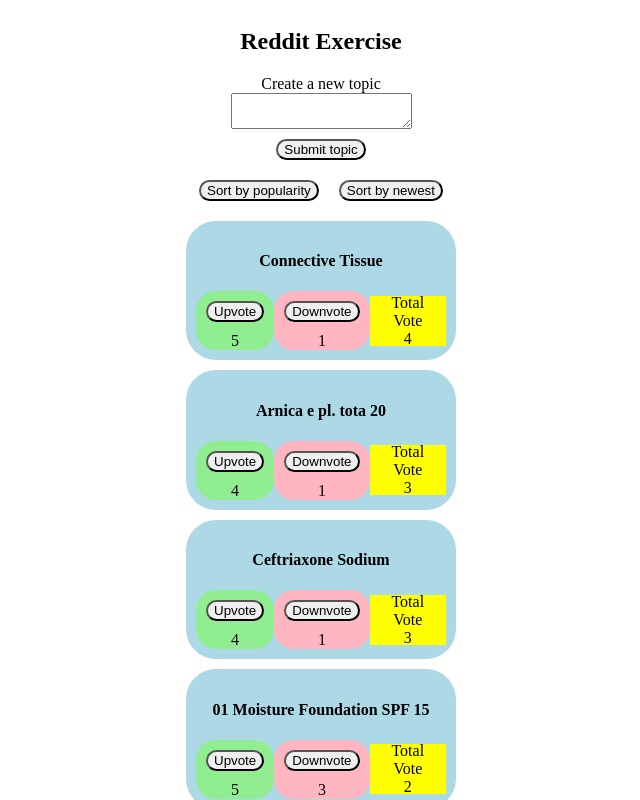
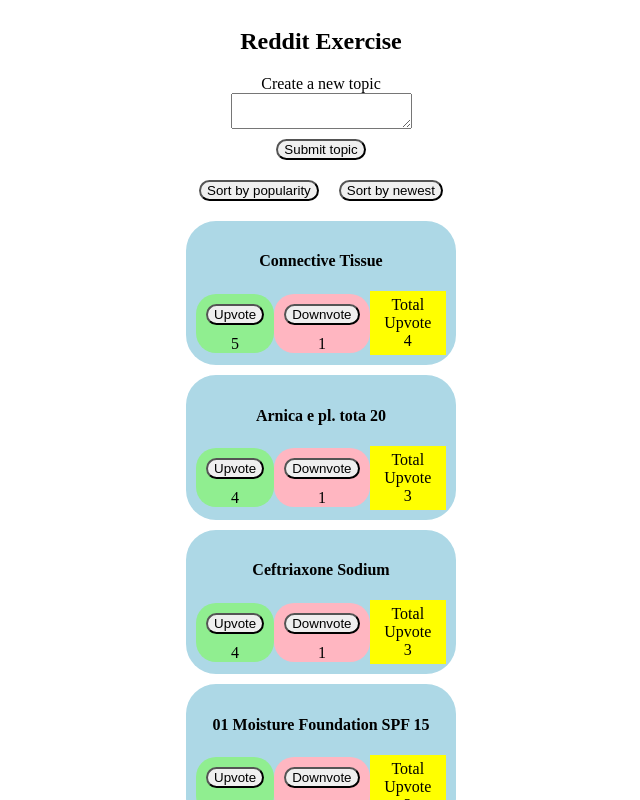
Before and after one commit to victoryapcheeann/redditexercise, a React (Create React App) app: page / in a window 1280 px wide. Shown: the top 800 px of the page, without its empty margins (319-959 px from the left). Built offline with nearby package versions, Linux system fonts and the light colour scheme.

Commit message:
Change to total upvote

```diff
--- a/src/App.css
+++ b/src/App.css
@@ -57,8 +57,8 @@
 
 .totalVoteContainer {
   background-color: yellow;
-  height: 30px;
-  padding: 10px;
+  height: auto;
+  padding: 5px;
 }
 
 .warningText {
--- a/src/TopicsList.js
+++ b/src/TopicsList.js
@@ -42,7 +42,7 @@
                     <span>{topic.downvote}</span>
                   </div>
                   <div className="columnStyle totalVoteContainer">
-                    <span>Total Vote</span>
+                    <span>Total Upvote</span>
                     <span>{topic.totalVote}</span>
                   </div>
                 </div>
```
